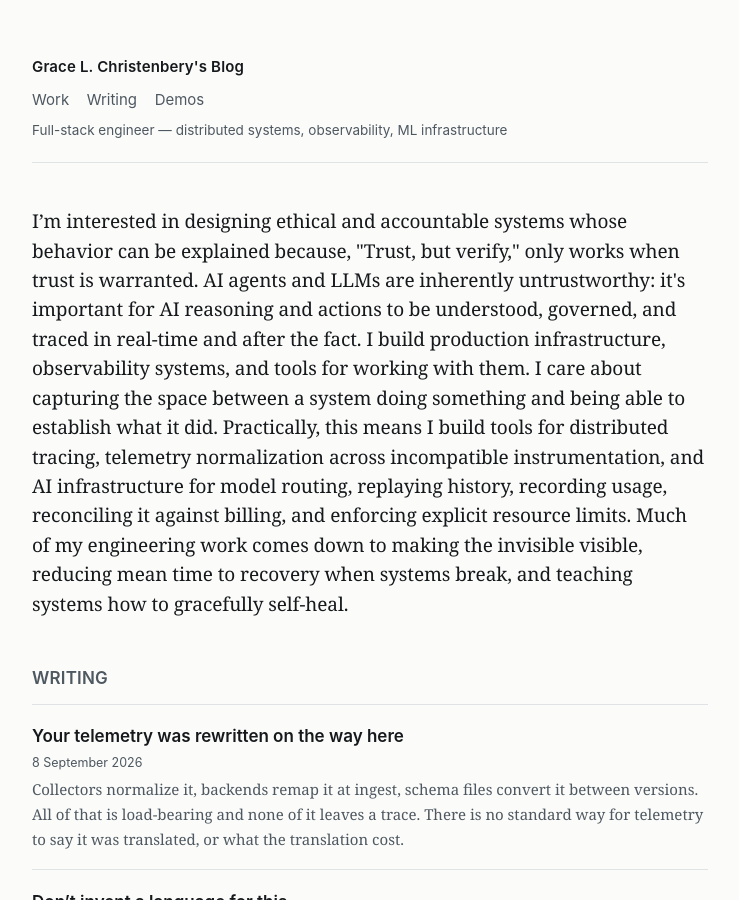
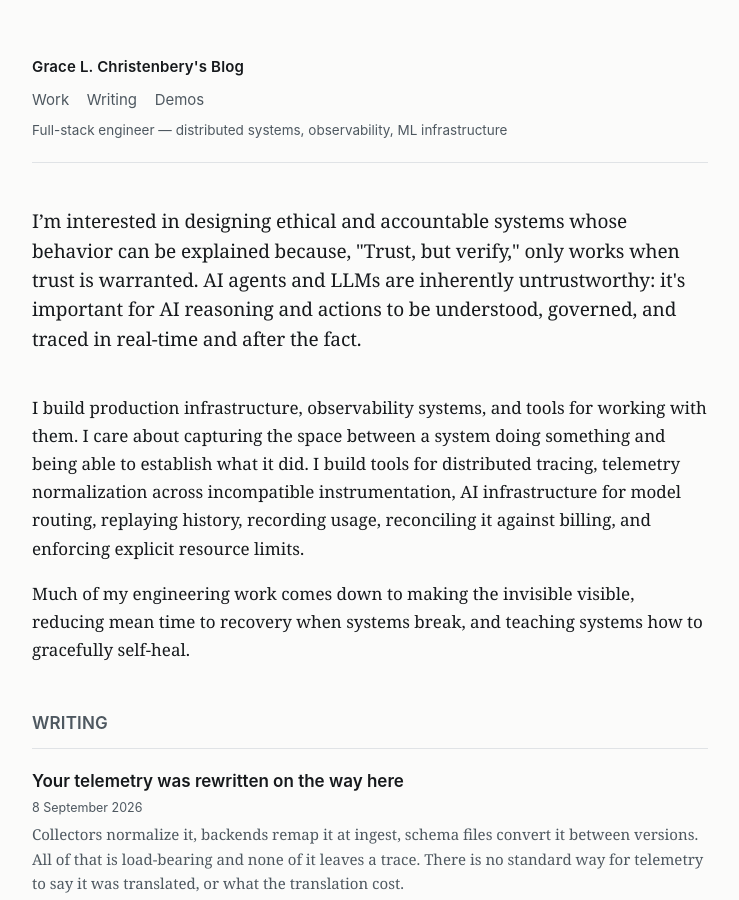
Before and after one commit to Grace/grace.github.io, a Jekyll site: the page built from index.html, in a window 1280 px wide and 900 px high. Shown: the whole window, without its empty margins (270-1009 px from the left). Built offline with Jekyll 4.4.1, drawn with Linux system fonts in a browser that asks for light colours.

Commit message:
Refactor content in index.html for clarity
Removed redundant text and updated paragraphs for clarity.

```diff
--- a/index.html
+++ b/index.html
@@ -2,13 +2,10 @@
 layout: default
 description: Full-stack engineer — distributed systems, observability, and ML infrastructure. Browser interfaces, the services behind them, and the instrumentation that shows what actually happened.
 ---
-<p class="lede">I’m interested in designing ethical and accountable systems whose behavior can be explained because, "Trust, but verify," only works when trust is warranted.
+<p class="lede">I’m interested in designing ethical and accountable systems whose behavior can be explained because, "Trust, but verify," only works when trust is warranted. AI agents and LLMs are inherently untrustworthy: it's important for AI reasoning and actions to be understood, governed, and traced in real-time and after the fact.
+<p>I build production infrastructure, observability systems, and tools for working with them. I care about capturing the space between a system doing something and being able to establish what it did. I build tools for distributed tracing, telemetry normalization across incompatible instrumentation, AI infrastructure for model routing, replaying history, recording usage, reconciling it against billing, and enforcing explicit resource limits.</p>
 
-  AI agents and LLMs are inherently untrustworthy: it's important for AI reasoning and actions to be understood, governed, and traced in real-time and after the fact.
-
-  I build production infrastructure, observability systems, and tools for working with them. I care about capturing the space between a system doing something and being able to establish what it did. Practically, this means I build tools for distributed tracing, telemetry normalization across incompatible instrumentation, and AI infrastructure for model routing, replaying history, recording usage, reconciling it against billing, and enforcing explicit resource limits.
-
-  Much of my engineering work comes down to making the invisible visible, reducing mean time to recovery when systems break, and teaching systems how to gracefully self-heal.
+<p>Much of my engineering work comes down to making the invisible visible, reducing mean time to recovery when systems break, and teaching systems how to gracefully self-heal.</p>
 <h2>Writing</h2>
 
 <ul class="posts">
```
